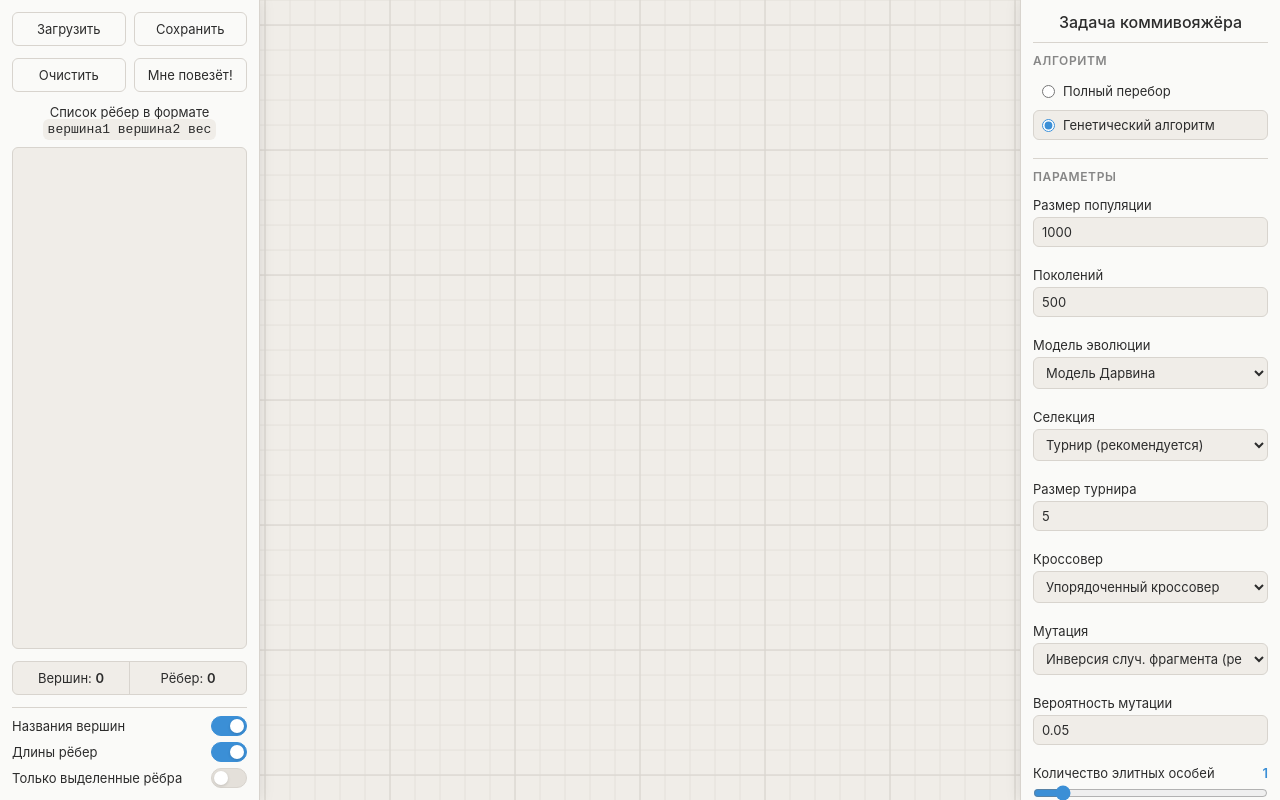
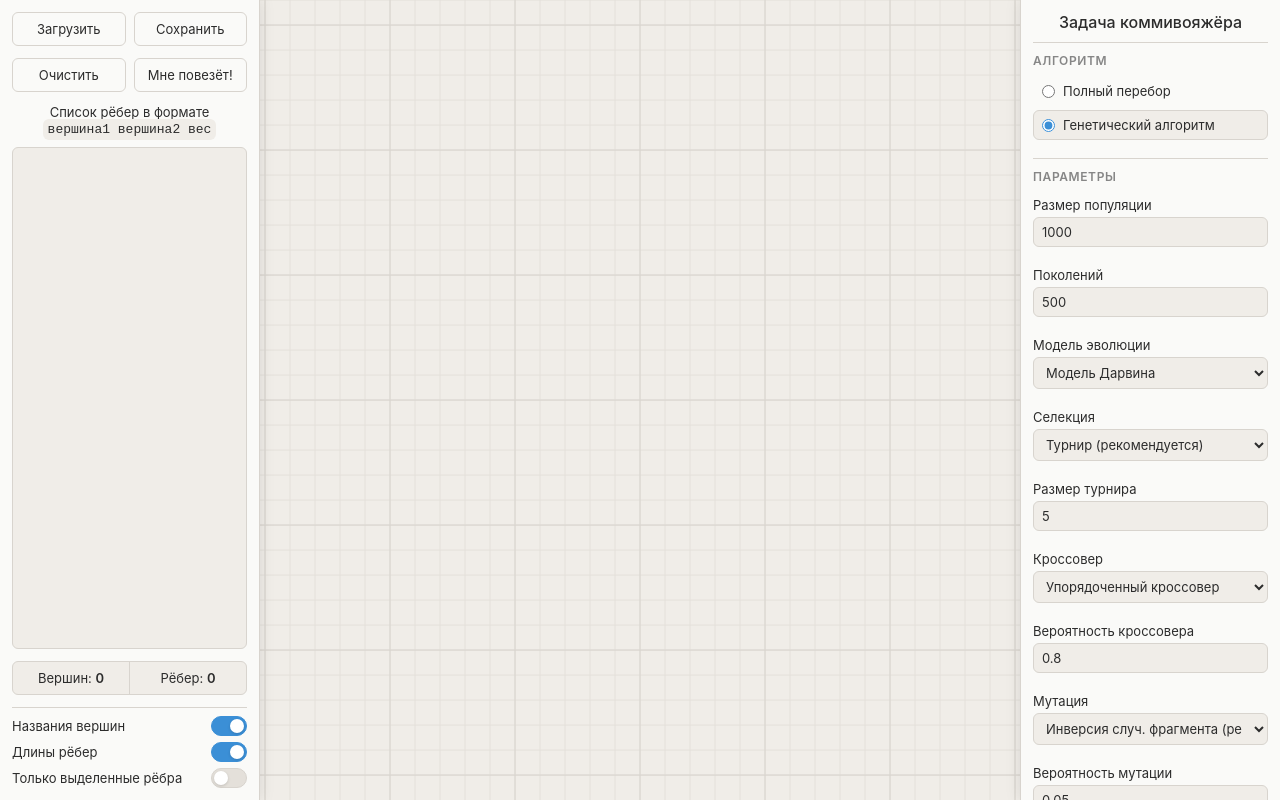
Before and after one commit to Artezon/TSP-GA-WebUI, a Vue app: page / in a window 1280 px wide. Built offline with nearby package versions, Linux system fonts and the light colour scheme.

Commit message:
Added crossover rate setting

```diff
--- a/src/tsp/geneticAlgorithm.ts
+++ b/src/tsp/geneticAlgorithm.ts
@@ -64,6 +64,15 @@ export const geneticAlgorithmConfig: AlgoConfig = {
         ['pmx', 'Частично соответствующий кроссовер'],
       ],
       default: 'ox',
+    },
+    {
+      key: 'crossoverRate',
+      label: 'Вероятность кроссовера',
+      type: 'number',
+      min: 0,
+      max: 1,
+      step: 0.01,
+      default: 0.8,
     },
     {
       key: 'mutationType',
@@ -312,6 +321,7 @@ export async function runGeneticAlgorithm(
   const selectionType = params.selectionType as string
   const tournamentSize = params.tournamentSize as number
   const crossoverType = params.crossoverType as string
+  const crossoverRate = params.crossoverRate as number
   const mutationType = params.mutationType as string
   const mutationRate = params.mutationRate as number
   const eliteCount = params.eliteCount as number
@@ -383,7 +393,12 @@ export async function runGeneticAlgorithm(
       do parent2 = select(population, lengths)
       while (parent2 === parent1)
 
-      let [child1, child2] = crossover(parent1, parent2)
+      let child1: string[], child2: string[]
+      if (Math.random() < crossoverRate) {
+        ;[child1, child2] = crossover(parent1, parent2)
+      } else {
+        ;[child1, child2] = [parent1, parent2]
+      }
       child1 = mutate(child1)
       child2 = mutate(child2)
       newPopulation.push(child1, child2)
```
